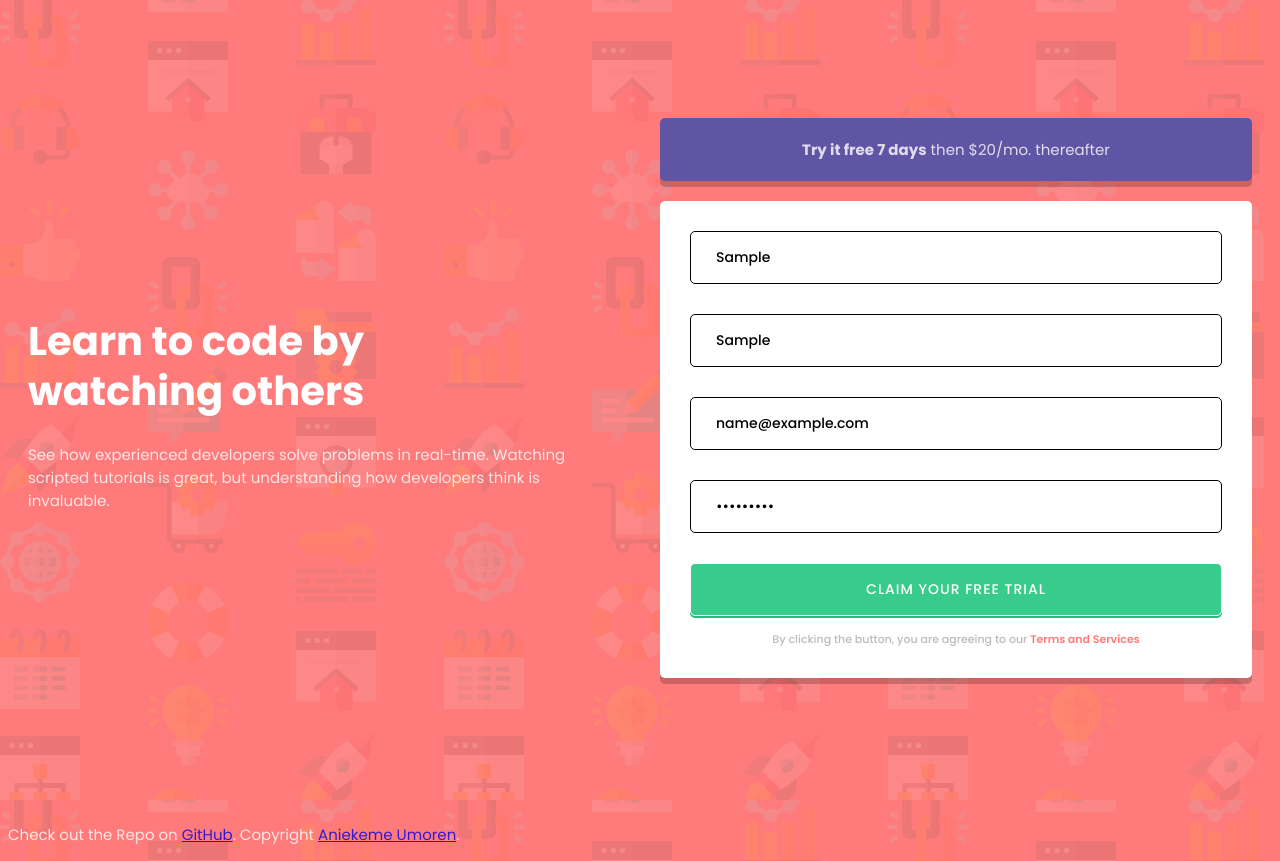
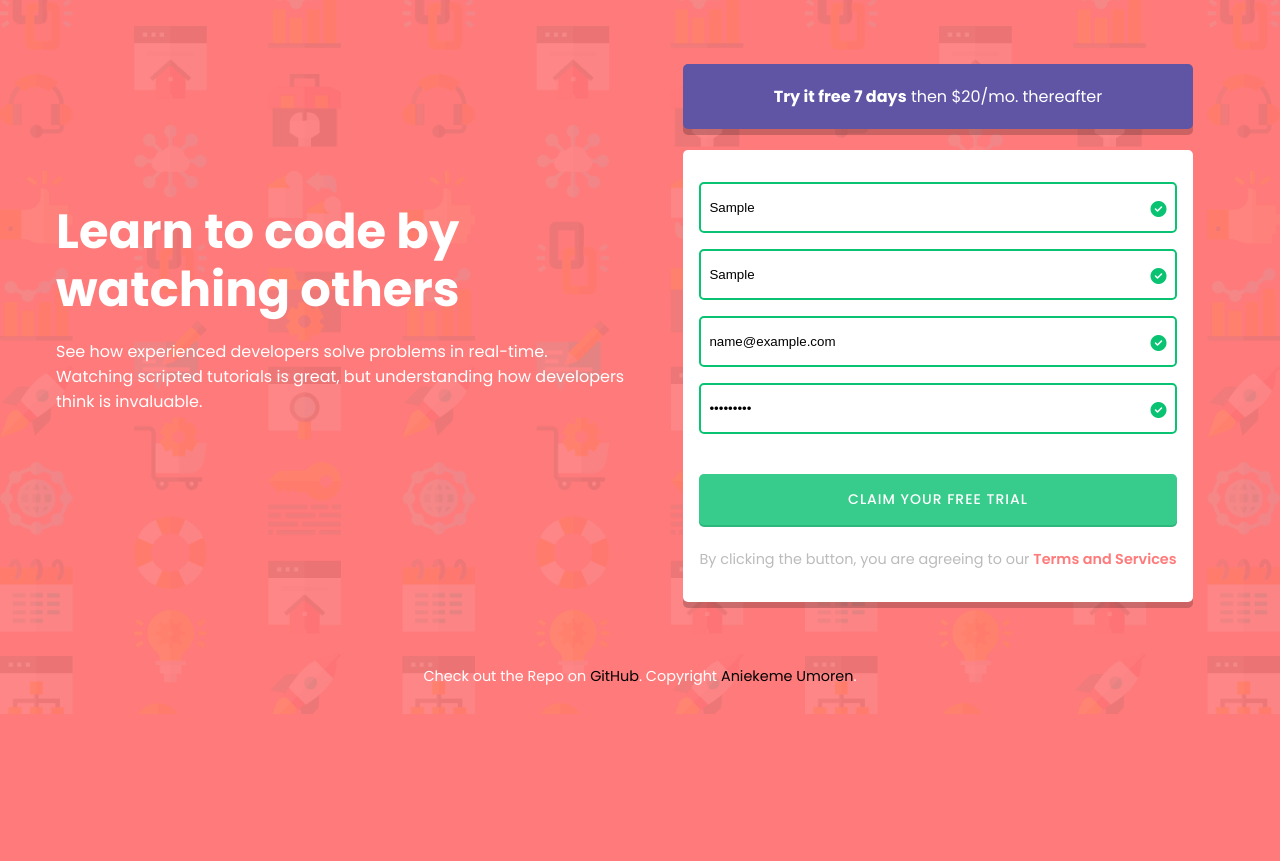
Before and after one commit to Aniekeme1/aniekemeresponsive, a plain HTML site: page index.html in a window 1280 px wide. Both pictures are taken after typing "Sample", "Sample", "name@example.com", "Sample123" into the empty fields and a click on the button "CLAIM YOUR FREE TRIAL". After the commit the page ends 800 px from the top, so only its background shows below. Drawn offline with Linux system fonts and the light colour scheme; a web font is replaced by a local one.

Commit message:
rebuild everything and check if that is the kind of form validation you want because i wanted to add a pop up alert

```diff
--- a/index.html
+++ b/index.html
@@ -1,46 +1,95 @@
 <!DOCTYPE html>
 <html lang="en">
   <head>
-  <meta charset="UTF-8">
-  <meta name="viewport" content="width=device-width, initial-scale=1.0"> <!-- displays site properly based on user's device -->
-
-  <link rel="icon" type="image/png" sizes="32x32" href="./images/favicon-32x32.png">
-
+    <meta charset="UTF-8" />
+    <meta name="viewport" content="width=device-width, initial-scale=1.0" />
+    <link
+      rel="icon"
+      type="image/png"
+      sizes="32x32"
+      href="./images/favicon-32x32.png"
+    />
+    <link rel="stylesheet" href="style.css" />
+    <link
+      rel="stylesheet"
+      href="https://cdnjs.cloudflare.com/ajax/libs/font-awesome/6.1.1/css/all.min.css"
+      integrity="sha512-KfkfwYDsLkIlwQp6LFnl8zNdLGxu9YAA1QvwINks4PhcElQSvqcyVLLD9aMhXd13uQjoXtEKNosOWaZqXgel0g=="
+      crossorigin="anonymous"
+      referrerpolicy="no-referrer"
+    />
     <title>Aniekeme's Responsive Registeration Form</title>
-
-  <link rel="stylesheet" href="style.css" >
   </head>
   <body>
+    <div class="container">
+      <div class="grid">
+        <!-- title section -->
+        <section class="title">
+          <h1>Learn to code by watching others</h1>
+          <p>
+            See how experienced developers solve problems in real-time. Watching
+            scripted tutorials is great, but understanding how developers think
+            is invaluable.
+          </p>
+        </section>
 
-    <div class="container">
-      <div>
-        <h1>Learn to code by <br> watching others</h1>
-        <p>See how experienced developers solve problems in real-time. Watching scripted tutorials is great,
-          but understanding how developers think is invaluable.</p>
+        <!-- form field -->
+        <section class="form-container">
+          <p class="trial">
+            <strong>Try it free 7 days</strong> then $20/mo. thereafter
+          </p>
+          <form id="form" class="form-section">
+            <div class="input-control">
+              <input class="firstname" type="text" placeholder="first name" />
+              <i class="fa-solid fa-circle-exclamation"></i>
+              <i class="fa-solid fa-circle-check"></i>
+              <div class="err-msg"></div>
             </div>
-      <div>
-        <div class="box box-blue">
-          <p><strong>Try it free 7 days</strong> then $20/mo. thereafter</p>
+
+            <div class="input-control">
+              <input class="lastname" type="text" placeholder="last name" />
+              <i class="fa-solid fa-circle-exclamation"></i>
+              <i class="fa-solid fa-circle-check"></i>
+              <div class="err-msg"></div>
             </div>
-        <form class="box" id="form">
-          <div class="form-control"><input type="text" id="firstname" placeholder="First Name"><img src=".images/icon-error.svg" alt="error-icon"><small></small></div>
-          <div class="form-control"><input type="text" id="lastname" placeholder="Last Name"><img src=".images/icon-error.svg" alt="error-icon"><small></small></div>
-          <div class="form-control"><input type="email" id="email" placeholder="Email Address"><img src=".images/icon-error.svg" alt="error-icon"><small></small></div>
-          <div class="form-control"><input type="password" id="password" placeholder="Password"><img src=".images/icon-error.svg" alt="error-icon"><small></small></div>
 
-          <button>Claim your free trial</button>
-          <small>By clicking the button, you are agreeing to our <a href="#">Terms and Services</a></small>
+            <div class="input-control">
+              <input class="email" type="text" placeholder="email address" />
+              <i class="fa-solid fa-circle-exclamation"></i>
+              <i class="fa-solid fa-circle-check"></i>
+              <div class="err-msg"></div>
+            </div>
+
+            <div class="input-control">
+              <input class="password" type="password" placeholder="password" />
+              <i class="fa-solid fa-circle-exclamation"></i>
+              <i class="fa-solid fa-circle-check"></i>
+              <div class="err-msg"></div>
+            </div>
+
+            <button class="btn" type="submit">claim your free trial</button>
+            <p class="terms">
+              By clicking the button, you are agreeing to our
+              <a href="#">Terms and Services</a>
+            </p>
           </form>
+        </section>
       </div>
     </div>
 
-    <script src="./script.js"></script>
-
-    <footer>
+    <footer class="footer">
       <p class="attribution">
-      Check out the Repo on <a href="https://github.com/Aniekeme1/aniekemeresponsive" target="_blank">GitHub</a>.
-      Copyright <a href="https://github.com/Aniekeme1" target="_blank">Aniekeme Umoren</a>.
+        Check out the Repo on
+        <a
+          href="https://github.com/Aniekeme1/aniekemeresponsive"
+          target="_blank"
+          >GitHub</a
+        >. Copyright
+        <a href="https://github.com/Aniekeme1" target="_blank"
+          >Aniekeme Umoren</a
+        >.
       </p>
     </footer>
+
+    <script src="./script.js"></script>
   </body>
 </html>
--- a/script.js
+++ b/script.js
@@ -1,62 +1,79 @@
-const form = document.getElementById('form');
+const form = document.querySelector('#form');
+const firstName = document.querySelector('.firstname');
+const lastName = document.querySelector('.lastname');
+const email = document.querySelector('.email');
+const password = document.querySelector('.password');
 
-form.addEventListener('submit', e => {
+function onSubmit(e) {
   e.preventDefault();
-
-    const firstName = form['firstname'].value;
-    const lastName = form['lastname'].value;
-    const email = form['email'].value;
-    const password = form['password'].value;
-
-    if (firstname === '') {
-        addErrorTo('firstname', 'First Name is required');
-    } else {
-        removeErrorFrom('firstname')
+  verifyInputs();
 }
 
-    if (lastname === '') {
-        addErrorTo('lastname', 'Last Name is required');
+// get the input values
+function verifyInputs() {
+  const firstNameValue = firstName.value.trim();
+  const lastNameValue = lastName.value.trim();
+  const emailValue = email.value.trim();
+  const passwordValue = password.value.trim();
+
+  // Here is the logic for each form field
+
+  // check if firstname is empty
+  if (firstNameValue === '') {
+    ErrorMsg(firstName, 'First Name cannot be empty');
   } else {
-        removeErrorFrom('lastname')
+    success(firstName);
   }
 
-    if (email === '') {
-        addErrorTo('email', 'Looks like this is not an email');
-    }else if (isValid (email)){
-
+  // check if lastname is empty
+  if (lastNameValue === '') {
+    ErrorMsg(lastName, 'Last Name cannot be empty');
   } else {
-        removeErrorFrom('email')
+    success(lastName);
   }
 
-    if (!isValid(email)) {
-        addErrorTo('email', 'Looks like this is not an email');
+  // check if email is empty
+  if (emailValue === '') {
+    ErrorMsg(email, 'Email cannot be empty');
+  } else if (!isValid(emailValue)) {
+    ErrorMsg(email, 'Looks like this is not an email');
+  } else {
+    success(email);
   }
 
-
-    if (password === '') {
-        addErrorTo('password', 'Password is required');
+  // check if password is empty
+  if (passwordValue === '') {
+    ErrorMsg(password, 'Password cannot be empty');
+  } else if (passwordValue.length <= 6) {
+    ErrorMsg(password, 'Password should be more than 6 characters');
+  } else {
+    success(password);
+  }
 }
 
-
-});
-
-function addErrorTo(field, message) {
-    const formControl = form[field].parentNode
-    formControl.classLiist.add('error');
-    const small = formControl.queryselector('small')
-    small.innerText = message;
-
+// Error function
+function ErrorMsg(name, message) {
+  const inputControl = name.parentElement;
+  inputControl.classList.add('error');
+  inputControl.classList.remove('success');
+  const errMsg = inputControl.querySelector('.err-msg');
+  errMsg.textContent = message;
 }
 
-function removeErrorFrom(field) {
-    const formControl = form[field].parentNode
-    formControl.classLiist.remove('error');
-
+// Success function
+function success(name) {
+  const inputControl = name.parentElement;
+  inputControl.classList.add('success');
+  inputControl.classList.remove('error');
+  const errMsg = inputControl.querySelector('.err-msg');
+  errMsg.textContent = '';
 }
 
+// check if the mail is empty
+function isValid(email) {
+  var re =
+    /^(([^<>()[\]\\.,;:\s@\"]+(\.[^<>()[\]\\.,;:\s@\"]+)*)|(\".+\"))@((\[[0-9]{1,3}\.[0-9]{1,3}\.[0-9]{1,3}\.[0-9]{1,3}\])|(([a-zA-Z\-0-9]+\.)+[a-zA-Z]{2,}))$/;
+  return re.test(String(email).toLowerCase());
+}
 
-function isValid(email) {
-    var re = /^(([^<>()[\]\\.,;:\s@\"]+(\.[^<>()[\]\\.,;:\s@\"]+)*)|(\".+\"))@((\[[0-9]{1,3}\.[0-9]{1,3}\.[0-9]{1,3}\.[0-9]{1,3}\])|(([a-zA-Z\-0-9]+\.)+[a-zA-Z]{2,}))$/;
-    return re.test(String(email).toLowerCase());
-
-}
+form.addEventListener('submit', onSubmit);
--- a/style.css
+++ b/style.css
@@ -1,121 +1,121 @@
 @import url('https://fonts.googleapis.com/css2?family=Poppins:wght@400;500;600;700&family=Spline+Sans+Mono:wght@700&display=swap');
 
-*{
+* {
+  margin: 0;
+  padding: 0;
   box-sizing: border-box;
 }
 
 body {
-    background-color: hsl(0, 100%, 74%);
-    background-image: url('./images/bg-intro-desktop.png');
+  font-family: 'Poppins', sans-serif;
+  display: flex;
+  align-items: center;
+  justify-content: center;
+  flex-direction: column;
+  background: hsl(0, 100%, 74%) url(./images/bg-intro-mobile.png);
+  background-repeat: no-repeat;
+  background-size: cover;
+  background-position: center;
   color: white;
-    font-family: 'Poppins', sans-serif;
 }
 
-.container{
-    display: flex;
-    flex-wrap: wrap;
-    max-width: 1400;
-    align-items: center;
-    justify-content: center;
-    min-height: 100vh;
-    margin: 0 auto;
+a {
+  display: inline-block;
+  text-decoration: none;
 }
 
-.container > div {
-    flex: 1;
-    padding: 0 20px;
+.container {
+  max-width: 1440px;
+  margin: 0 auto;
+  padding: 4rem 1rem;
 }
 
-h1 {
-    font-size: 40px;
-    line-height: 50px;
+.title {
+  text-align: center;
+  margin-bottom: 3rem;
 }
 
-p {
-font-size: 15px;
-opacity: 0.8;
+.title h1 {
+  font-size: 2rem;
+  line-height: 1.2;
+  margin-bottom: 1.3rem;
 }
 
-.box {
+.trial {
+  background-color: hsl(248, 32%, 49%);
+  text-align: center;
+  padding: 1.25rem;
+  border-radius: 5px;
+  margin-bottom: 1.3rem;
+  box-shadow: 0 6px rgba(0, 0, 0, 0.2);
+}
+
+.form-section {
   background-color: white;
-    padding: 30px;
+  padding: 2rem 1rem;
   border-radius: 5px;
   box-shadow: 0 6px rgba(0, 0, 0, 0.2);
-    margin-bottom: 20px;
-    text-align: center;
 }
 
-.box p {
-    margin: 0;
+.input-control input {
+  width: 100%;
+  padding: 1rem 0;
+  padding-left: 0.5rem;
+  border-radius: 5px;
+  outline: none;
+  border: 1px solid hsl(244, 17%, 84%);
 }
 
-.box-blue {
-    background-color: hsl(248, 32%, 49%);
-    padding: 20px;
+::placeholder {
+  text-transform: capitalize;
+  font-family: 'Poppins', sans-serif;
+  font-weight: 600;
 }
 
-.form-control {
-    margin-bottom: 30px;
+.input-control {
+  margin-bottom: 1rem;
   position: relative;
 }
 
-.form-control small {
-    color: hsl(0, 100%, 74%);
+.input-control i {
   position: absolute;
-    bottom: -24px;
-    right: 0;
-    text-align: right;
-    font-style: italic;
-    font-weight: 600;
-    opacity: 0;
+  top: 1.2rem;
+  right: 10px;
+  visibility: hidden;
 }
 
-.form-control.error input{
-    border-color: hsl(0, 100%, 74%);
-    color: hsl(0, 100%, 74%);
+.input-control.error input {
+  border: 2px solid #ff3860;
 }
 
-.form-control.error ::placeholder{
-    color: hsl(0, 100%, 74%);
+.input-control.success input {
+  border: 2px solid #09c372;
 }
 
-input {
-    display: block;
-    width: 100%;
-    border: 1.3px solid hsl(246, 25%, 77%);
-    border-radius: 5px;
-    border: 1px solid ;
-    padding: 15px 25px;
-    font-weight: 500;
-    font-size: 14px;
-    font-family: 'Poppins', sans-serif;
+.input-control.error i.fa-circle-exclamation {
+  visibility: visible;
+  color: #ff3860;
 }
 
-input:focus {
-    border: 1.3px solid hsl(248, 32%, 49%);
-    outline: none;
+.input-control.success i.fa-circle-check {
+  visibility: visible;
+  color: #09c372;
 }
 
-.form-control img{
-    opacity: 0;
-    position: absolute;
-    top: 15px;
-    right: 15px;
+.err-msg {
+  color: #ff3860;
+  font-style: italic;
+  font-size: 0.8rem;
 }
 
-.form-control.error img {
-    opacity: 1;
-}
-
-button {
-    background-color: hsl(154, 59%, 51%) ;
-    display: block;
+.btn {
+  background-color: hsl(154, 59%, 51%);
   width: 100%;
-    border: 1px solid hsl(154, 59%, 45%) ;
-    box-shadow: 0 2px hsl(154, 59%, 45%) ;
+  border: none;
+  position: relative;
+  box-shadow: 0 2px hsl(154, 59%, 45%);
   border-radius: 5px;
   color: white;
-    border: 1px solid ;
   padding: 15px 25px;
   font-weight: 500;
   font-size: 14px;
@@ -123,50 +123,91 @@ button {
   cursor: pointer;
   text-transform: uppercase;
   letter-spacing: 1px;
+  margin: 1.5rem 0;
+  transition: all 0.2s ease-in;
 }
 
-button:focus {
-    outline: none;
-}
-
-button:active {
-    box-shadow: 0 0px hsl(154, 59%, 45%) ;
-    transform: translateY(2px);
-}
-
-.form-control small {
+.btn::before {
+  content: '';
+  position: absolute;
+  left: 0;
+  top: 0;
+  border-radius: inherit;
+  width: 100%;
+  height: 100%;
+  background-color: white;
+  transition: all 0.2s ease-in;
   opacity: 0;
 }
 
-.form-control.error small {
-    opacity: 1;
+.btn:hover::before {
+  opacity: 0.3;
 }
 
-small {
+.terms {
   color: #bbb;
-    display: block;
-    font-size: 11px;
-    margin-top: 15px;
-    font-weight: 500;
+  text-align: center;
+  font-size: 0.9rem;
 }
 
-small a {
+.terms a {
   color: hsl(0, 100%, 74%);
-    text-decoration: none;
   font-weight: 600;
 }
 
-@media screen and (max-width: 375px)  {
-    .container {
-        flex-direction: column;
+.footer {
+  padding-bottom: 1rem;
+  text-align: center;
+  font-size: 0.9rem;
 }
 
-    h1 {
-        text-align: center;
+.footer a {
+  color: black;
 }
 
-    p {
-        text-align: center;
+/* Media queries */
+@media (min-width: 576px) {
+  .container {
+    width: 576px;
+    margin: 0 auto;
+  }
 }
 
+@media (min-width: 768px) {
+  .container {
+    width: 768px;
   }
+}
+
+@media (min-width: 1024px) {
+  body {
+    background-image: url(./images/bg-intro-desktop.png);
+    background-repeat: no-repeat;
+    background-size: cover;
+    background-position: center;
+  }
+
+  .container {
+    width: 1200px;
+  }
+
+  .grid {
+    display: grid;
+    grid-template-columns: repeat(2, 1fr);
+    place-items: center;
+    gap: 1.5rem;
+  }
+
+  .title {
+    text-align: left;
+  }
+
+  .title h1 {
+    font-size: 3rem;
+  }
+
+  .form {
+    padding-right: 2rem;
+    padding-left: 2rem;
+  }
+}
```
Lines whose indentation alone changed are shown as unchanged.
